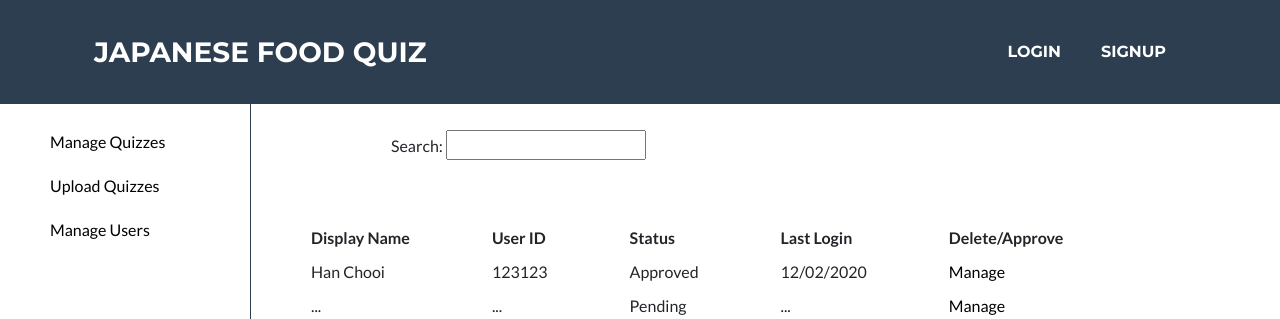
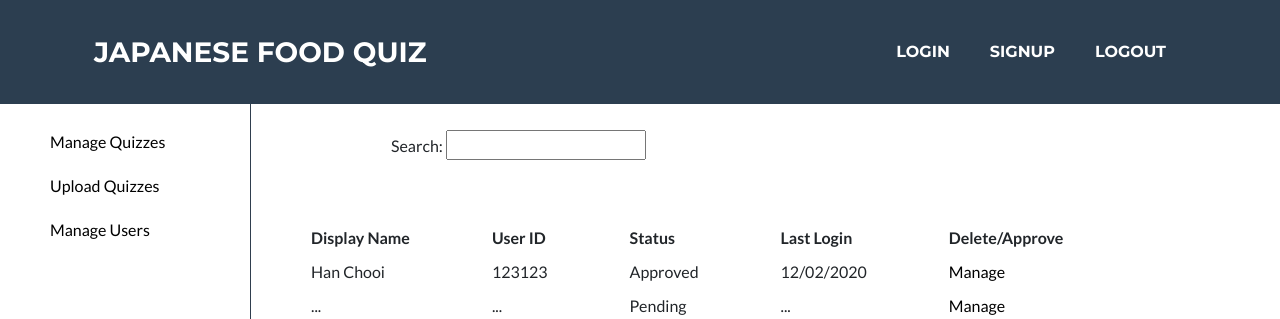
Before and after one commit to Hanchooi/JapaneseFoodQuiz, a Python web app: template X2 Project2 Agile Web /app/templates/manage_user.html in a window 1280 px wide. Shown: the top 319 px of the page. Run offline with Jinja, Linux system fonts and the light colour scheme; the template is opened without the code that fills it, so the values that code supplies are empty; some libraries are stand-ins or nearby versions.

Commit message:
user change
registration,login with flask

```diff
--- a/X2 Project2 Agile Web /app/templates/base.html
+++ b/X2 Project2 Agile Web /app/templates/base.html
@@ -63,6 +63,14 @@
                 >Signup</a
               >
             </li>
+            <li class="nav-item mx-0 mx-lg-1" style="padding:0; margin: 0 0.25rem 0 0.25rem">
+              <a
+                class="nav-link py-3 px-0 px-lg-3 rounded js-scroll-trigger"
+                href="/logout"
+                style="padding:1rem;"
+                >Logout</a
+              >
+            </li>
           </ul>
         </div>
       </div>
```
Also changed, not shown: 2 other files.
